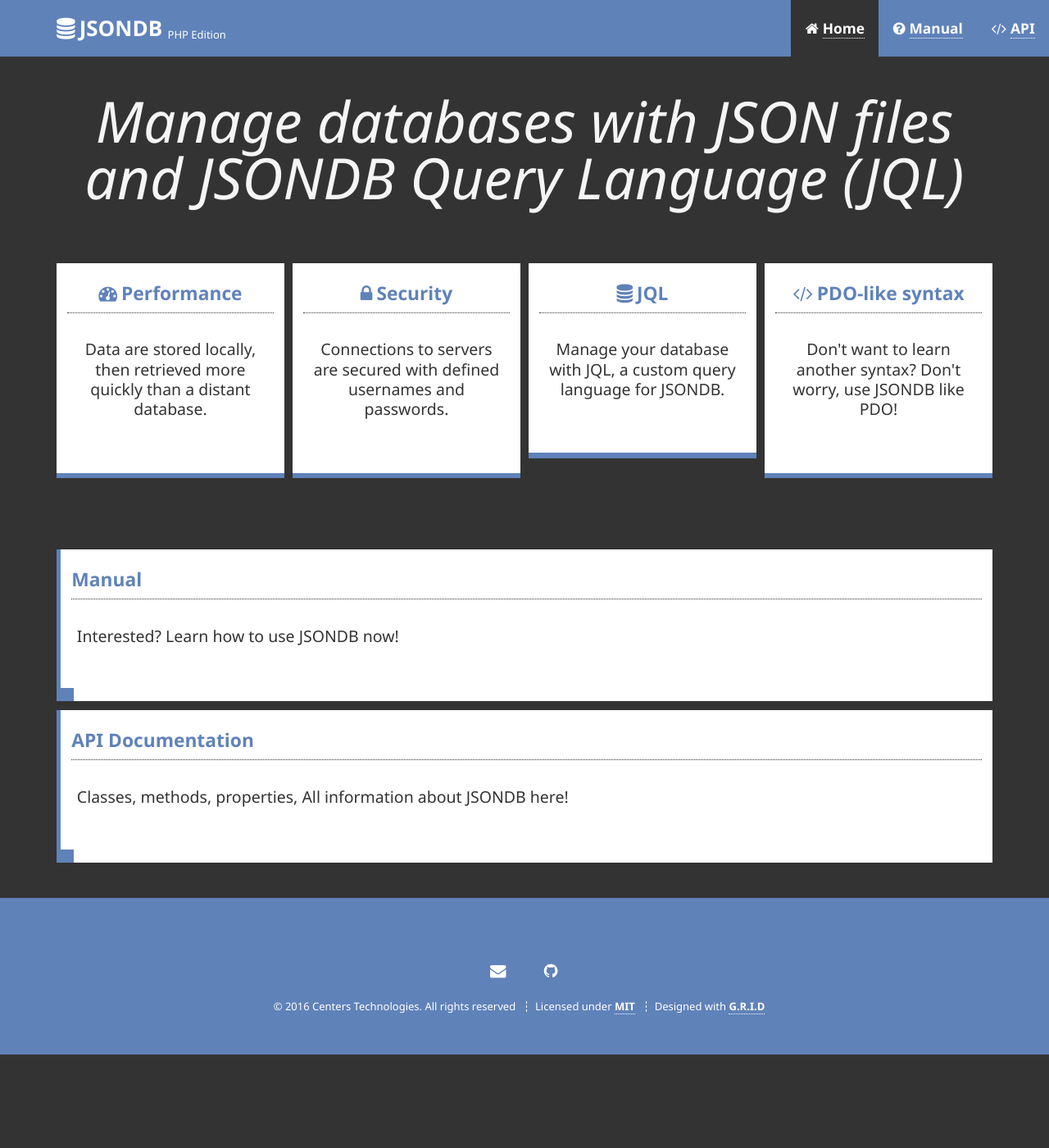
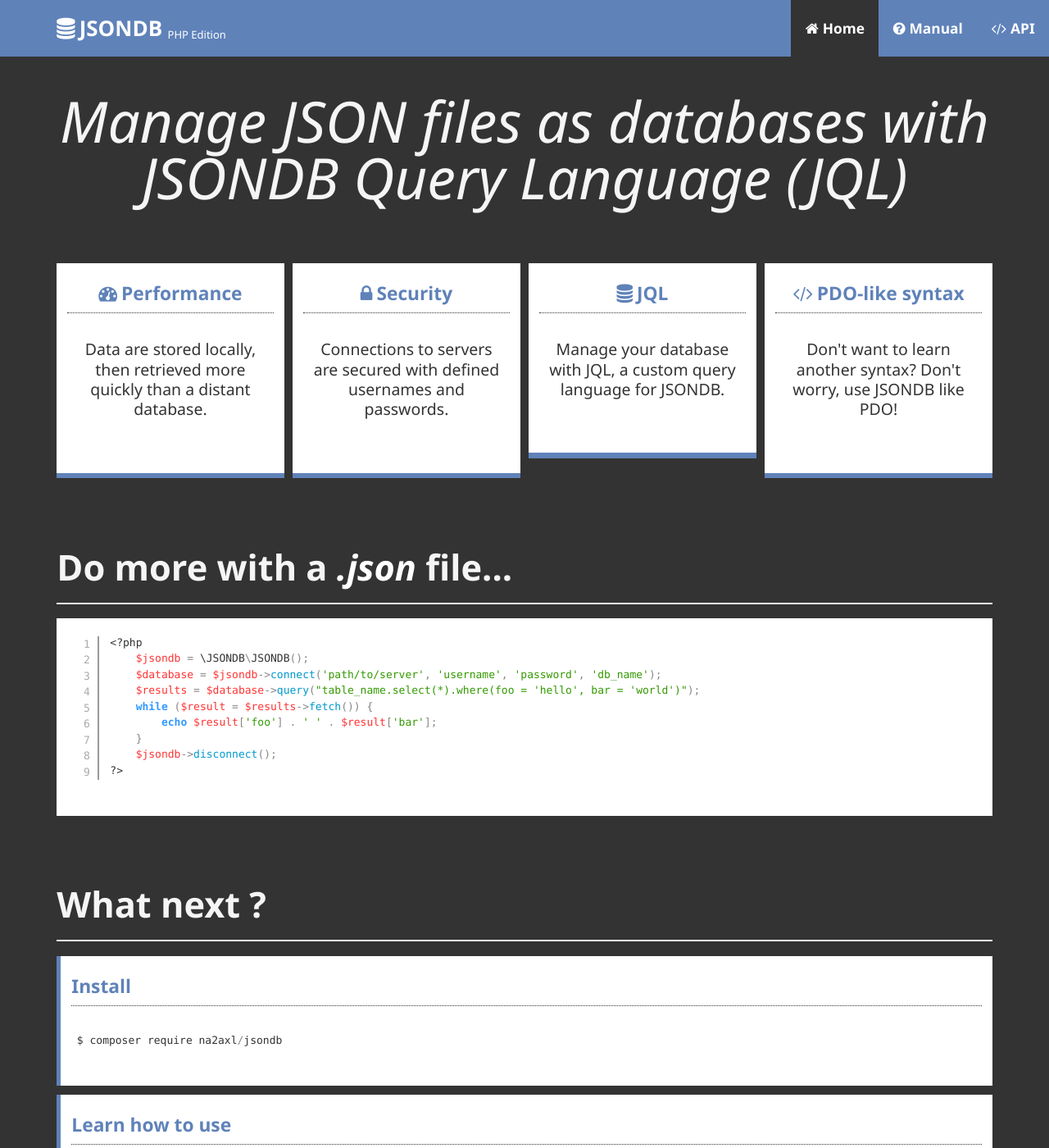
Before and after one commit to ElementaryFramework/JSONDB, a Jekyll site: the page built from index.html, in a window 1280 px wide and 1400 px high. Shown: the whole window at 82% size. Built offline with Jekyll 4.4.1, drawn with Linux system fonts in a browser that asks for light colours; some of the changed text lies outside the part shown.

Commit message:
Update website

```diff
--- a/_includes/header.html
+++ b/_includes/header.html
@@ -8,7 +8,7 @@
     <link rel="stylesheet" href="{{ site.github.url }}/assets/css/prism.min.css" type="text/css" />
     <link rel="stylesheet" href="{{ site.github.url }}/assets/css/main.min.css" type="text/css" />
 </head>
-<body class="homepage">
+<body>
 <header id="header">
     <div class="grid">
         <div class="g12">
@@ -16,7 +16,7 @@
                 <div class="logo">
                     <h1 class="fa fa-database">JSONDB<sub>PHP Edition</sub></h1>
                 </div>
-                <nav>
+                <nav class="menu">
                     <ul class="hide(phone) hide(tablet)">
                         <li class="{% if page.menu == "home" %}current{% endif %} fa fa-home"><a href="{{ site.github.url }}/">Home</a></li>
                         <li class="{% if page.menu == "manual" %}current{% endif %} fa fa-question-circle"><a href="{{ site.github.url }}/docs/manual">Manual</a></li>
--- a/blog/atom.xml
+++ b/blog/atom.xml
@@ -1,6 +1,3 @@
----
-layout: feed
----
 <?xml version="1.0" encoding="utf-8"?>
 <feed xmlns="http://www.w3.org/2005/Atom">
 
--- a/index.html
+++ b/index.html
@@ -1,21 +1,15 @@
 ---
 layout: default
-title: "JSONDB: Manage databases with JSON files and JSONDB Query Language (JQL)"
+title: "JSONDB: Manage JSON files as databases with JSONDB Query Language (JQL)"
 menu: "home"
 ---
 <section id="main">
     <div class="grid flush">
         <div class="g12">
-            <section class="welcome">
+            <section class="welcome features">
                 <header>
-                    Manage databases with JSON files and JSONDB Query Language (JQL)
+                    Manage JSON files as databases with JSONDB Query Language (JQL)
                 </header>
-            </section>
-        </div>
-    </div>
-    <div class="grid flush">
-        <div class="g12">
-            <section class="features">
                 <div class="grid quarter">
                     <div class="g3">
                         <article class="box">
@@ -75,33 +69,70 @@ menu: "home"
     </div>
     <div class="grid double">
         <div class="g12">
+            <section class="demo">
+                <header>
+                    <h2>Do more with a <em>.json</em> file...</h2>
+                </header>
+                <article class="box full">
+                    <div class="content">
+                        <pre class="lang-php line-numbers"><code>&lt;?php
+    $jsondb = \JSONDB\JSONDB();
+    $database = $jsondb-&gt;connect('path/to/server', 'username', 'password', 'db_name');
+    $results = $database-&gt;query("table_name.select(*).where(foo = 'hello', bar = 'world')");
+    while ($result = $results-&gt;fetch()) {
+        echo $result['foo'] . ' ' . $result['bar'];
+    }
+    $jsondb->disconnect();
+?&gt;</code></pre>
+                    </div>
+                </article>
+            </section>
+        </div>
+    </div>
+    <div class="grid double">
+        <div class="g12">
             <section class="links">
+                <header>
+                    <h2>What next ?</h2>
+                </header>
                 <div class="grid quarter">
                     <div class="g12">
-						<article class="box full with-thumb">
+                        <article class="box full">
+                            <header>
+                                <h3>Install</h3>
+                            </header>
+                            <div class="content">
+                                <pre class="lang-bash"><code>$ composer require na2axl/jsondb</code></pre>
+                            </div>
+                        </article>
+                    </div>
+                </div>
+                <div class="grid quarter">
+                    <div class="g12">
+						<article class="box full">
 							<header>
-								<h3>Manual</h3>
+								<h3>Learn how to use</h3>
 							</header>
 							<div class="content">
-                                Interested? Learn how to use JSONDB now!
+                                Interested? Learn how to use JSONDB with the manual!
 							</div>
 							<footer>
-								<a href="" class="open fa fa-external-link"></a>
+								<a href="{{ site.github.url }}/docs/manual" class="open fa fa-external-link"></a>
 							</footer>
 						</article>
                     </div>
                 </div>
                 <div class="grid quarter">
                     <div class="g12">
-						<article class="box full with-thumb">
+						<article class="box full">
 							<header>
-								<h3>API Documentation</h3>
+								<h3>Go further with the API</h3>
 							</header>
 							<div class="content">
-								Classes, methods, properties, All information about JSONDB here!
+								Classes, methods, properties, all information about JSONDB here!
 							</div>
 							<footer>
-								<a href="" class="open fa fa-external-link"></a>
+								<a href="{{ site.github.url }}/docs/api" class="open fa fa-external-link"></a>
 							</footer>
 						</article>
                     </div>
```
Also changed, not shown: assets/css/main.css (+87 -4 lines), assets/css/prism.css (+8 -36 lines), assets/js/main.js (+5 -266 lines), docs/manual/index.html (added, +75 -0 lines), assets/css/main.min.css, assets/css/prism.min.css, assets/js/main.min.js.
